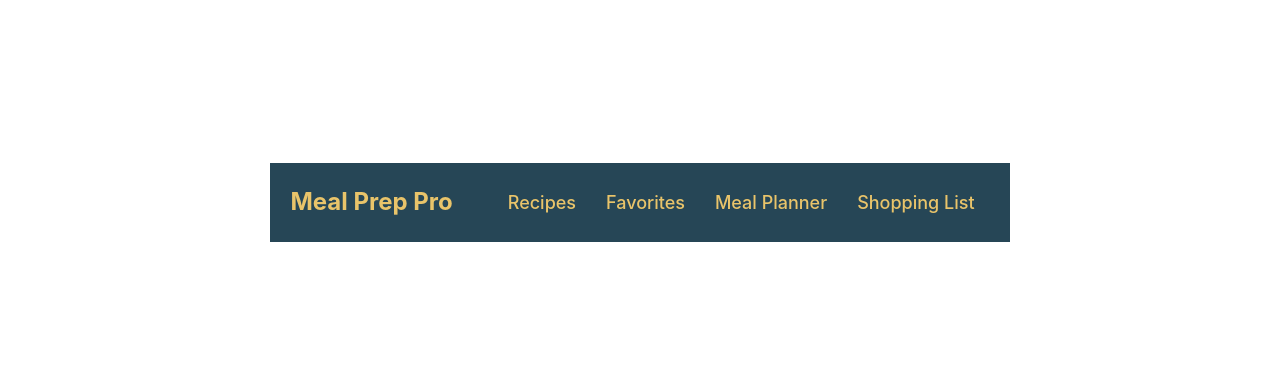
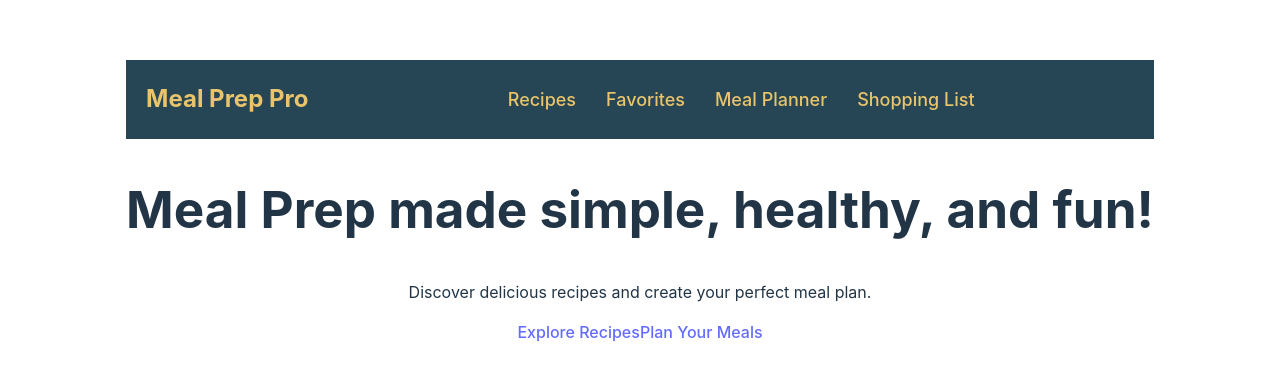
Before and after one commit to vnelai/Meal_Prep_Pro_FE, a React (Vite) app: page / in a window 1280 px wide. Shown: the part 198-578 px from the top of the page. Built offline with nearby package versions, Linux system fonts and the light colour scheme.

Commit message:
Import Hero component to app.jsx

```diff
--- a/src/App.jsx
+++ b/src/App.jsx
@@ -2,7 +2,7 @@
 import { useState } from 'react'  // Import react
 import './App.css' // Import app css file for styling
 import Nav from './components/nav/Nav';  // Import Nav component
-
+import Hero from './components/hero/Hero';  // Import Hero component
 
 function App() {
 
@@ -10,6 +10,7 @@ function App() {
   return (
     <>
       <Nav/>
+      <Hero/>
     </>
   )
 }
```
